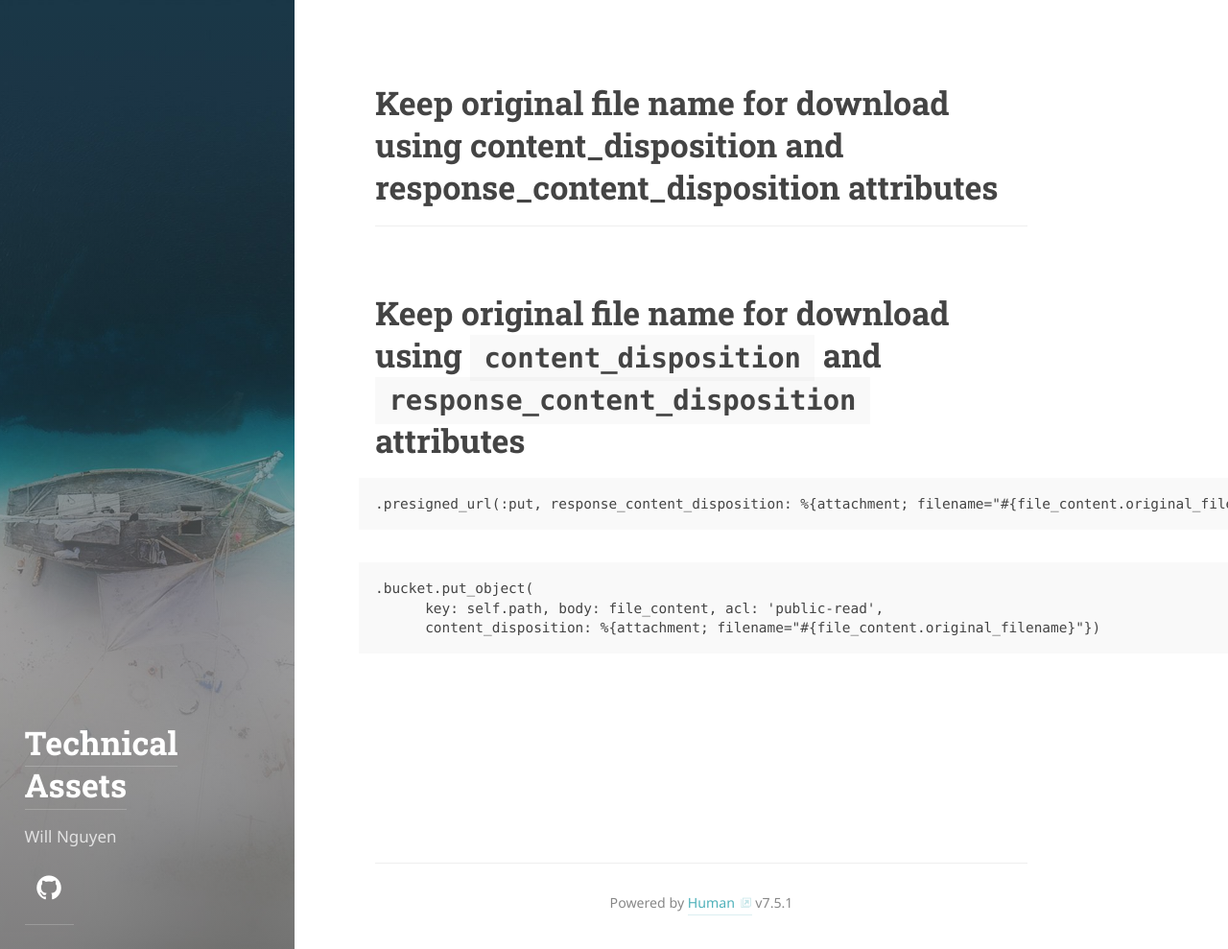
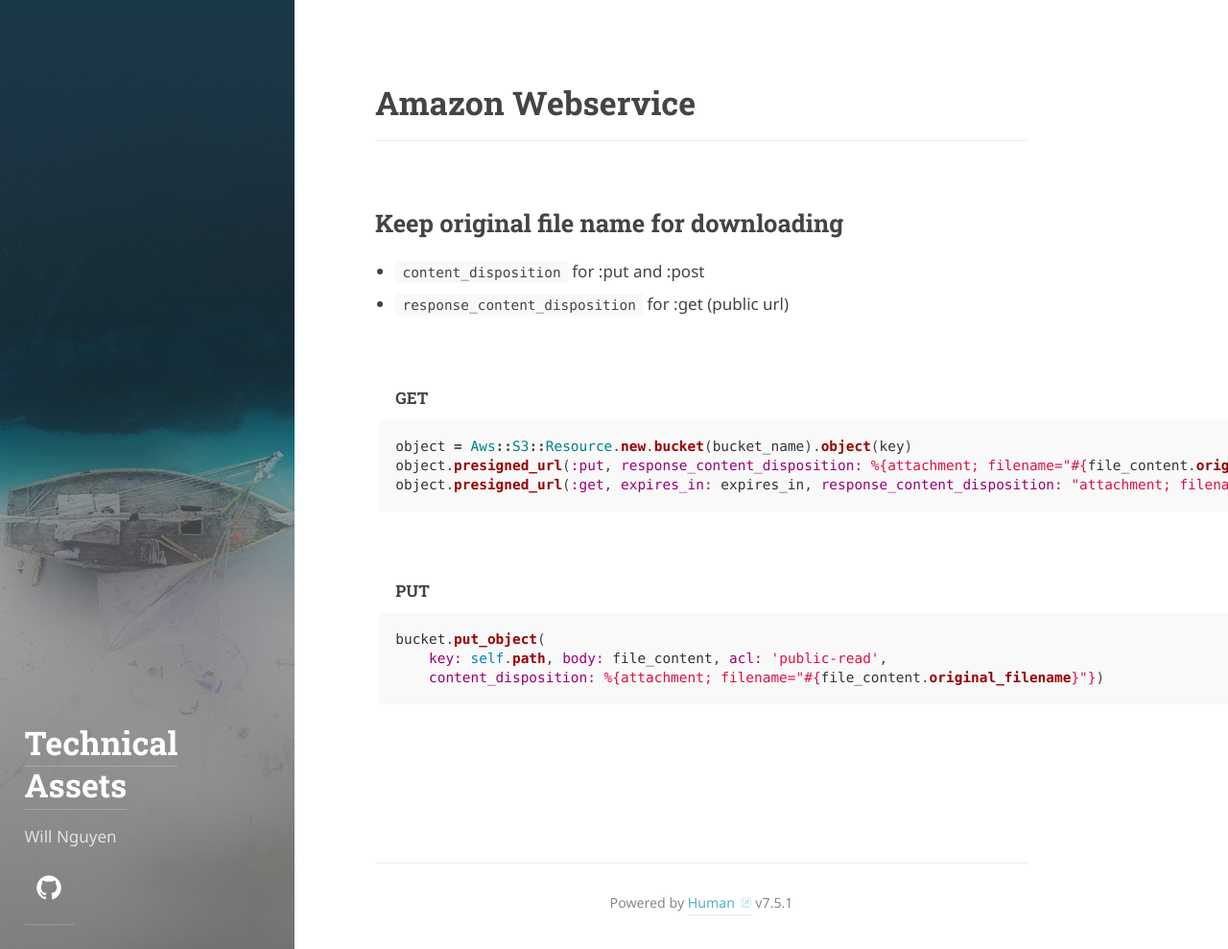
Before and after one commit to nctruong/technical-assets, a Jekyll site: the page built from aws.md, in a window 1280 px wide and 989 px high. Shown: the whole window at 96% size. Built offline with Jekyll 4.4.1, drawn with Linux system fonts in a browser that asks for light colours; some web fonts are replaced; our own code applies the rules of GitHub Pages for plain Markdown files.

````diff
--- a/aws.md
+++ b/aws.md
@@ -1,9 +1,21 @@
-# Keep original file name for download using `content_disposition` and `response_content_disposition` attributes
+---
+layout: page
+title: Amazon Webservice
+permalink: /aws/
+---
+
+## Keep original file name for downloading
+- `content_disposition` for :put and :post
+- `response_content_disposition` for :get (public url)
+#### GET
+```ruby
+object = Aws::S3::Resource.new.bucket(bucket_name).object(key)
+object.presigned_url(:put, response_content_disposition: %{attachment; filename="#{file_content.original_filename}"})
+object.presigned_url(:get, expires_in: expires_in, response_content_disposition: "attachment; filename='#{attachment.name}'")
 ```
-.presigned_url(:put, response_content_disposition: %{attachment; filename="#{file_content.original_filename}"})
-```
-```
-.bucket.put_object(
+#### PUT
+```ruby
+bucket.put_object(
       key: self.path, body: file_content, acl: 'public-read',
       content_disposition: %{attachment; filename="#{file_content.original_filename}"})
 ```
````
Also changed, not shown: git.md (+8 -0 lines), sidekiq.md (added, +15 -0 lines), 1 other file.
